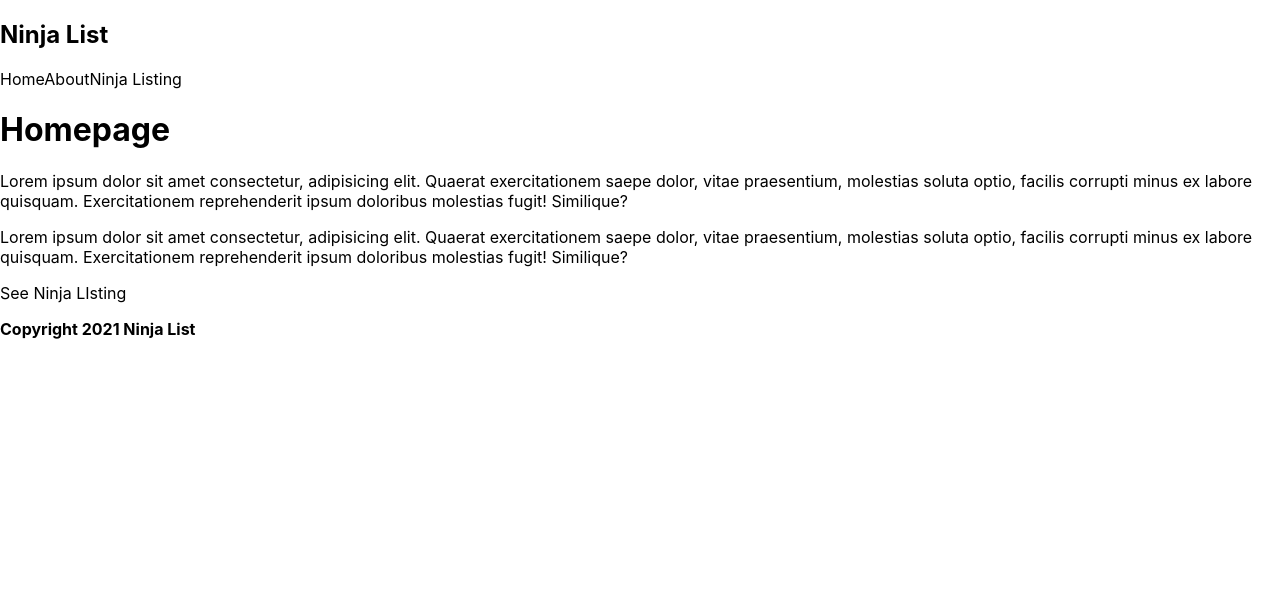
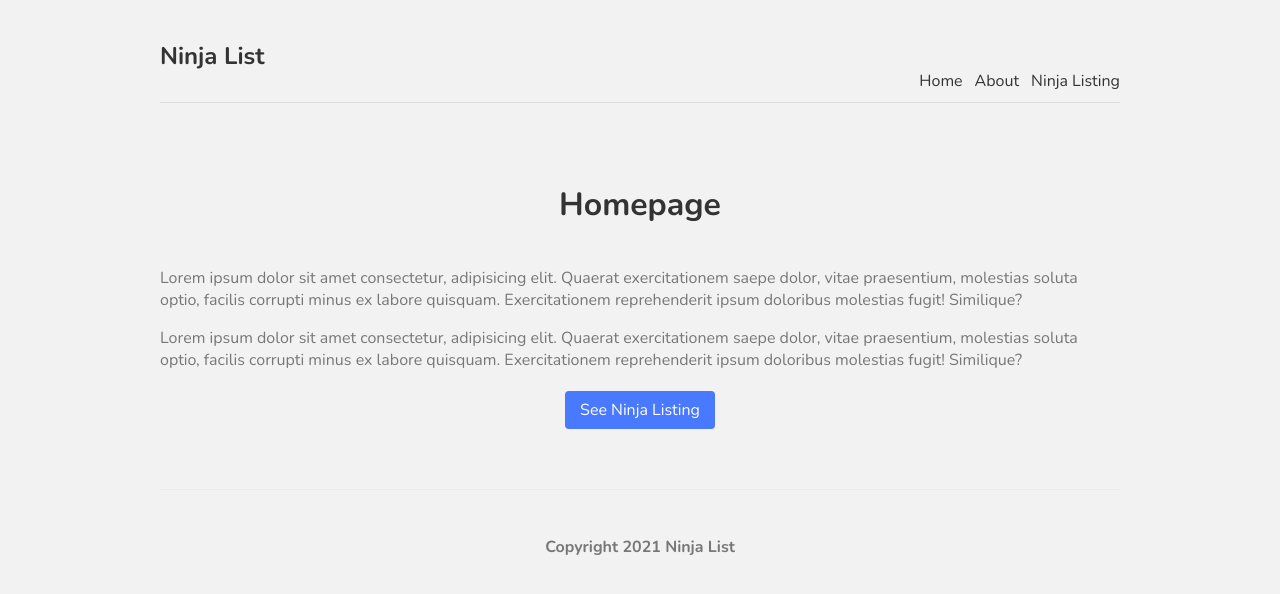
Before and after one commit to adipati27ma/Next-Ninjalist, a Next.js app: page / in a window 1280 px wide. Shown: the top 594 px of the page. Built offline with nearby package versions, Linux system fonts and the light colour scheme.

Commit message:
adding styles, global & css modules

```diff
--- a/components/Footer.js
+++ b/components/Footer.js
@@ -1,10 +1,10 @@
 const Footer = () => {
   return (
-    <div>
+    <footer>
       <p>
         <b>Copyright 2021 Ninja List</b>
       </p>
-    </div>
+    </footer>
   );
 };
 
--- a/components/Navbar.js
+++ b/components/Navbar.js
@@ -5,6 +5,7 @@
     <nav>
       <div className="logo">
         <h1>Ninja List</h1>
+      </div>
       <Link href="/">
         <a>Home</a>
       </Link>
@@ -14,7 +15,6 @@
       <Link href="/ninjas">
         <a>Ninja Listing</a>
       </Link>
-      </div>
     </nav>
   );
 };
--- a/pages/index.js
+++ b/pages/index.js
@@ -1,7 +1,5 @@
 import Head from 'next/head';
 import Link from 'next/link';
-import Footer from '../components/Footer';
-import Navbar from '../components/Navbar';
 import styles from '../styles/Home.module.css';
 
 // automatically create route : "/" & can access it
@@ -9,21 +7,21 @@
 export default function Home() {
   return (
     <div>
-      <h1>Homepage</h1>
-      <p>
+      <h1 className={styles.title}>Homepage</h1>
+      <p className={styles.text}>
         Lorem ipsum dolor sit amet consectetur, adipisicing elit. Quaerat
         exercitationem saepe dolor, vitae praesentium, molestias soluta optio,
         facilis corrupti minus ex labore quisquam. Exercitationem reprehenderit
         ipsum doloribus molestias fugit! Similique?
       </p>
-      <p>
+      <p className={styles.text}>
         Lorem ipsum dolor sit amet consectetur, adipisicing elit. Quaerat
         exercitationem saepe dolor, vitae praesentium, molestias soluta optio,
         facilis corrupti minus ex labore quisquam. Exercitationem reprehenderit
         ipsum doloribus molestias fugit! Similique?
       </p>
       <Link href="/ninjas">
-        <a>See Ninja LIsting</a>
+        <a className={styles.btn}>See Ninja Listing</a>
       </Link>
     </div>
   );
--- a/styles/Home.module.css
+++ b/styles/Home.module.css
@@ -1,122 +1,27 @@
-.container {
-  min-height: 100vh;
-  padding: 0 0.5rem;
-  display: flex;
-  flex-direction: column;
-  justify-content: center;
-  align-items: center;
-}
-
-.main {
-  padding: 5rem 0;
-  flex: 1;
-  display: flex;
-  flex-direction: column;
-  justify-content: center;
-  align-items: center;
-}
-
-.footer {
-  width: 100%;
-  height: 100px;
-  border-top: 1px solid #eaeaea;
-  display: flex;
-  justify-content: center;
-  align-items: center;
-}
-
-.footer img {
-  margin-left: 0.5rem;
-}
-
-.footer a {
-  display: flex;
-  justify-content: center;
-  align-items: center;
-}
-
-.title a {
-  color: #0070f3;
-  text-decoration: none;
-}
-
-.title a:hover,
-.title a:focus,
-.title a:active {
-  text-decoration: underline;
-}
+/* Module harus berupa class, tidak bisa html element atau id */
 
 .title {
-  margin: 0;
-  line-height: 1.15;
-  font-size: 4rem;
-}
-
-.title,
-.description {
+  color: #333;
+  padding-bottom: 20px;
   text-align: center;
 }
 
-.description {
-  line-height: 1.5;
-  font-size: 1.5rem;
+.text {
+  color: #777;
 }
 
-.code {
-  background: #fafafa;
-  border-radius: 5px;
-  padding: 0.75rem;
-  font-size: 1.1rem;
-  font-family: Menlo, Monaco, Lucida Console, Liberation Mono, DejaVu Sans Mono,
-    Bitstream Vera Sans Mono, Courier New, monospace;
+.btn {
+  display: block;
+  width: 150px;
+  padding: 8px 0;
+  margin: 20px auto;
+  background-color: #4979ff;
+  border-radius: 4px;
+  color: white;
+  text-align: center;
 }
 
-.grid {
-  display: flex;
-  align-items: center;
-  justify-content: center;
-  flex-wrap: wrap;
-  max-width: 800px;
-  margin-top: 3rem;
+.btn:hover {
+  background-color: #5e89ff;
+  color: rgb(235, 235, 235);
 }
-
-.card {
-  margin: 1rem;
-  flex-basis: 45%;
-  padding: 1.5rem;
-  text-align: left;
-  color: inherit;
-  text-decoration: none;
-  border: 1px solid #eaeaea;
-  border-radius: 10px;
-  transition: color 0.15s ease, border-color 0.15s ease;
-}
-
-.card:hover,
-.card:focus,
-.card:active {
-  color: #0070f3;
-  border-color: #0070f3;
-}
-
-.card h3 {
-  margin: 0 0 1rem 0;
-  font-size: 1.5rem;
-}
-
-.card p {
-  margin: 0;
-  font-size: 1.25rem;
-  line-height: 1.5;
-}
-
-.logo {
-  height: 1em;
-}
-
-@media (max-width: 600px) {
-  .grid {
-    width: 100%;
-    flex-direction: column;
-  }
-}
--- a/styles/globals.css
+++ b/styles/globals.css
@@ -1,16 +1,47 @@
-html,
+@import url('https://fonts.googleapis.com/css2?family=Nunito:wght@300;400;600;700&display=swap');
+
 body {
-  padding: 0;
-  margin: 0;
-  font-family: -apple-system, BlinkMacSystemFont, Segoe UI, Roboto, Oxygen,
-    Ubuntu, Cantarell, Fira Sans, Droid Sans, Helvetica Neue, sans-serif;
+  background: #f2f2f2;
+  color: #333;
+  font-family: "Nunito";
 }
 
 a {
-  color: inherit;
+  color: #333;
   text-decoration: none;
 }
 
-* {
-  box-sizing: border-box;
+.content {
+  max-width: 960px;
+  margin: 0 auto;
 }
+
+nav {
+  margin: 10px auto 80px;
+  padding: 10px 0;
+  display: flex;
+  justify-content: flex-end;
+  align-items: flex-end;
+  border-bottom: 1px solid #ddd;
+}
+
+nav a {
+  margin-left: 12px;
+}
+
+nav a:hover {
+  filter: opacity(.6);
+}
+
+nav .logo {
+  margin-right: auto;
+}
+
+footer {
+  display: block;
+  text-align: center;
+  padding: 30px 0;
+  margin-top: 60px;
+  color: #777;
+  border-top: 1px solid #eaeaea;
+}
```
Also changed, not shown: styles/Ninjas.module.css (added). Lines whose indentation alone changed are shown as unchanged.
